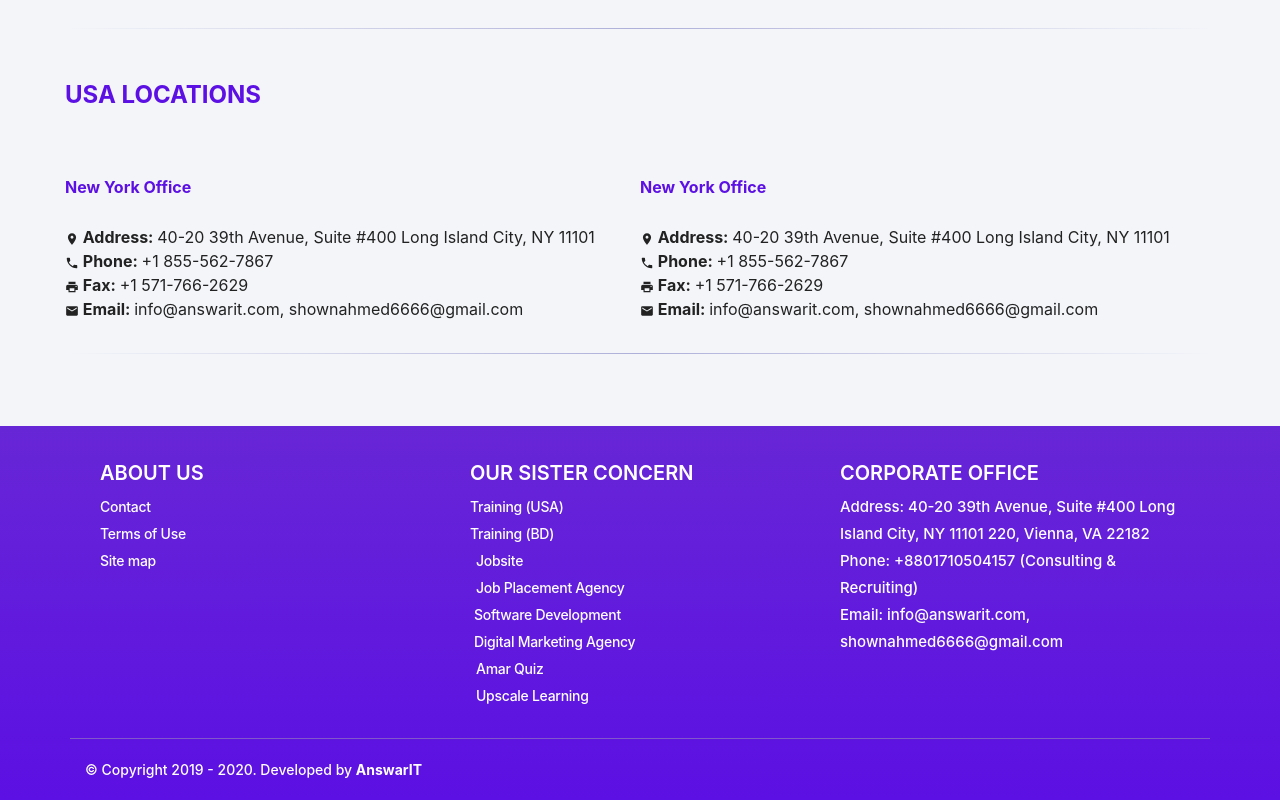
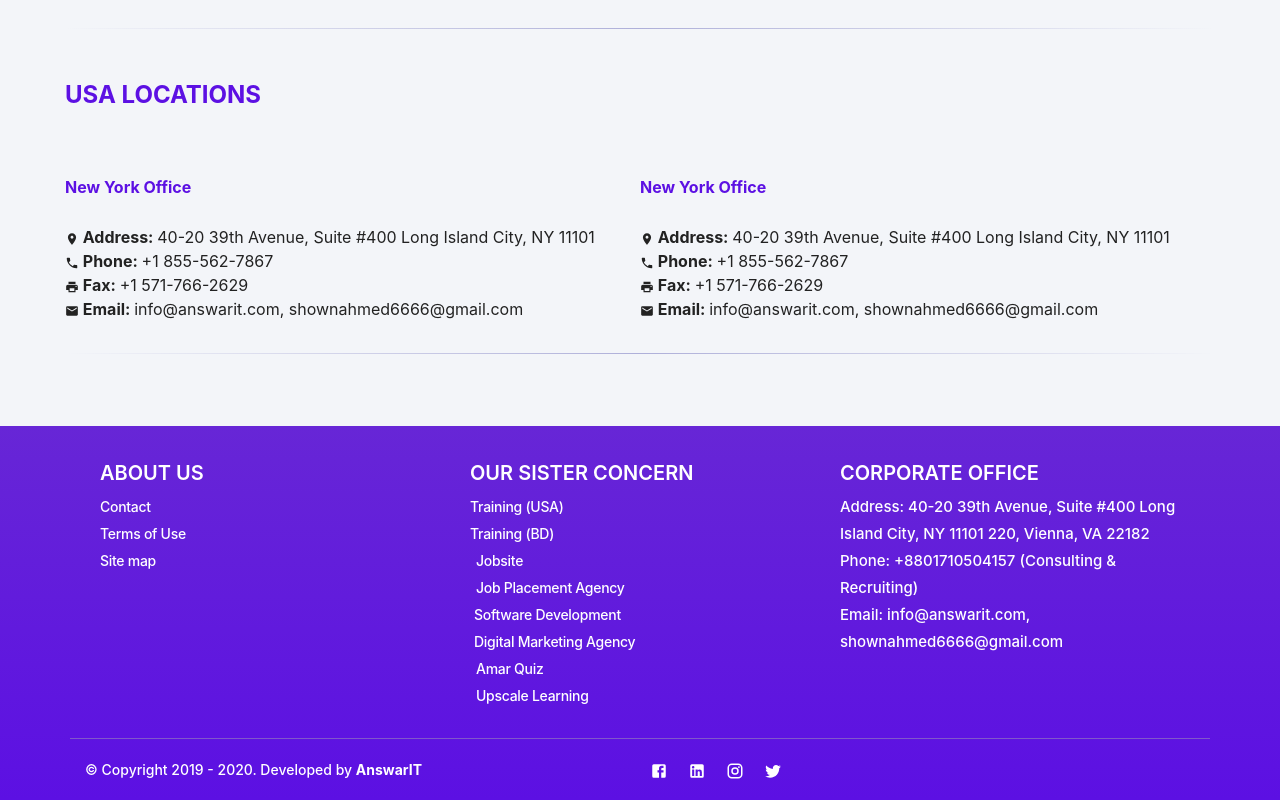
Before and after one commit to CrazyPythonLover1/AnswarIT-React.js-FrontEnd, a React (Create React App) app: page /contactUs in a window 1280 px wide. Shown: the part 796-1596 px from the top of the page. Built offline with nearby package versions, Linux system fonts and the light colour scheme.

Commit message:
footer social material icon

```diff
--- a/src/components/Shared/Footer/Footer.js
+++ b/src/components/Shared/Footer/Footer.js
@@ -1,5 +1,10 @@
 import React from 'react';
 import './Footer.scss';
+import FacebookIcon from '@material-ui/icons/Facebook';
+import LinkedInIcon from '@material-ui/icons/LinkedIn';
+import InstagramIcon from '@material-ui/icons/Instagram';
+import TwitterIcon from '@material-ui/icons/Twitter';
+import { Link } from 'react-router-dom';
 
 const Footer = () => {
     return (
@@ -84,12 +89,12 @@
           </div>
           <div class="col-md-6">
             <div class="row f-social">
-              <a href="javascript:void(0);"><i class="icofont-facebook"></i></a>
-              <a href="javascript:void(0);"><i class="icofont-linkedin"></i></a>
-              <a href="javascript:void(0);"><i class="icofont-instagram"></i></a>
-              <a href="javascript:void(0);"><i class="icofont-twitter"></i></a>
-              <a href="javascript:void(0);"><i class="icofont-youtube-play"></i></a>
-            </div>
+
+<Link to="/"> < FacebookIcon />
+</Link> <Link to="/"> < LinkedInIcon />
+</Link> <Link to="/"> < InstagramIcon /></Link>
+<Link to="/"> < TwitterIcon />
+ </Link>            </div>
           </div>
         </div>
       </div>
--- a/src/components/Shared/Footer/Footer.scss
+++ b/src/components/Shared/Footer/Footer.scss
@@ -55,3 +55,13 @@
     margin-top: 15px;
     padding-bottom: 0px;
   }
+
+  .f-social{
+    a{
+      padding: 0 10px;
+    }
+    .MuiSvgIcon-root{
+      width: 18px;
+      height: 18px;
+    }
+  }
```
